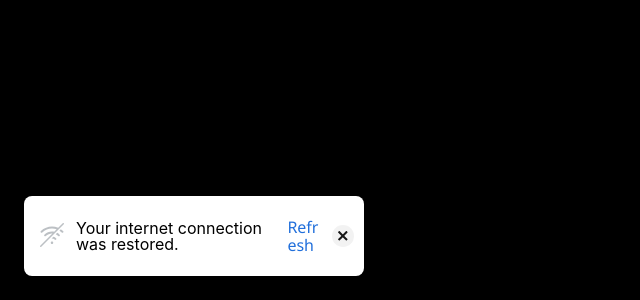
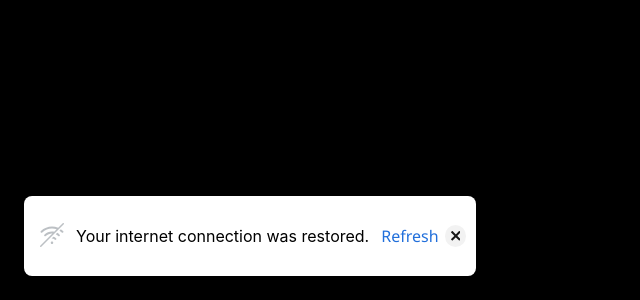
Before and after one commit to AmrAhmedA/react-nsn, a React (Create React App) app: page / in a window 1280 px wide. Shown: the part 500-800 px from the top of the page, without its empty margins (0-640 px from the left). Built offline with nearby package versions, Linux system fonts and the light colour scheme.

Commit message:
style: remove fixed width

```diff
--- a/src/App.css
+++ b/src/App.css
@@ -13,6 +13,7 @@
   align-items: center;
   flex-direction: column;
 }
+
 .statusModalAnchorOriginBottomLeft {
   align-items: center;
   background-color: var(--notifier-background-color);
@@ -20,15 +21,14 @@
   bottom: 24px;
   direction: ltr;
   display: flex;
-  flex: 1 1 100px;
   height: 48px;
   justify-content: center;
   left: 24px;
   line-height: 16px;
   padding: 16px 10px;
+  min-width: 288;
   position: fixed;
   text-align: left;
-  width: 320px;
   z-index: 10000;
   -webkit-box-align: center;
   -webkit-box-pack: start;
--- a/src/App.tsx
+++ b/src/App.tsx
@@ -1,5 +1,4 @@
 import './App.css';
-import { OnlineStatusNotifier } from './OnlineStatusNotifier';
 import { useOnlineStatus } from './useNetworkStatus';
 
 function App() {
--- a/src/OnlineStatusNotifier.tsx
+++ b/src/OnlineStatusNotifier.tsx
@@ -25,5 +25,5 @@ export function OnlineStatusNotifier({ isOnline }: OnlineStatusNotifierType) {
 const getStatusText = (isOnline: boolean): string => {
   return isOnline
     ? 'Your internet connection was restored.'
-    : 'You are currently offline';
+    : 'You are currently offline.';
 };
```
